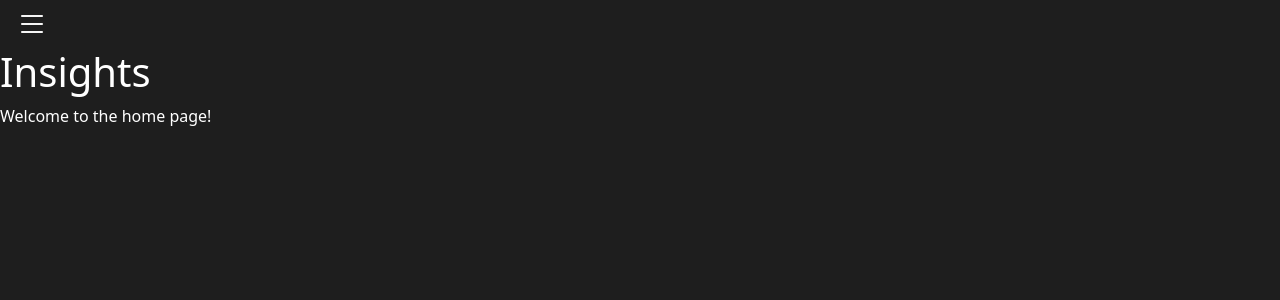
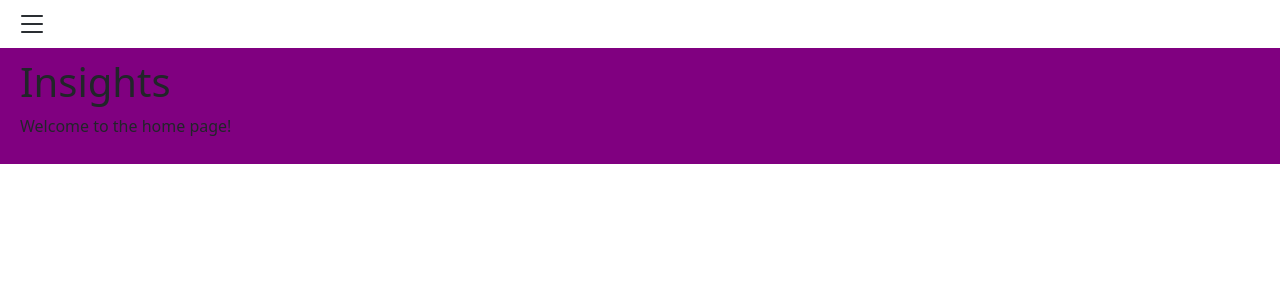
Before and after one commit to TheD4nM4n/react-testing, a React (Vite) app: page / in a window 1280 px wide. Shown: the top 300 px of the page. Built offline with nearby package versions, Linux system fonts and the light colour scheme.

Commit message:
Fixed HomePage CSS

```diff
--- a/src/App.css
+++ b/src/App.css
@@ -25,7 +25,7 @@
     padding: 16px;
     background-color: #333333;
 }
-body {
+/* body {
     background-color: #1e1e1e;
     color: #ffffff;
-}
+} */
--- a/src/pages/HomePage/HomePage.module.css
+++ b/src/pages/HomePage/HomePage.module.css
@@ -1,6 +1,6 @@
 .mainpage{
-    background: white;
-    background-color: white;
+    background: blue;
+    background-color: purple;
     padding: 10px 20px;
     justify-content: center;
 }
--- a/src/pages/HomePage/HomePage.tsx
+++ b/src/pages/HomePage/HomePage.tsx
@@ -1,8 +1,8 @@
-import './HomePage.module.css'
+import styles from './HomePage.module.css';
 
 function HomePage() {
   return (
-    <div className="mainpage">
+    <div className={styles.mainpage}>
       <h1 className='content'>Insights</h1>
       <p>Welcome to the home page!</p>
     </div>
```
